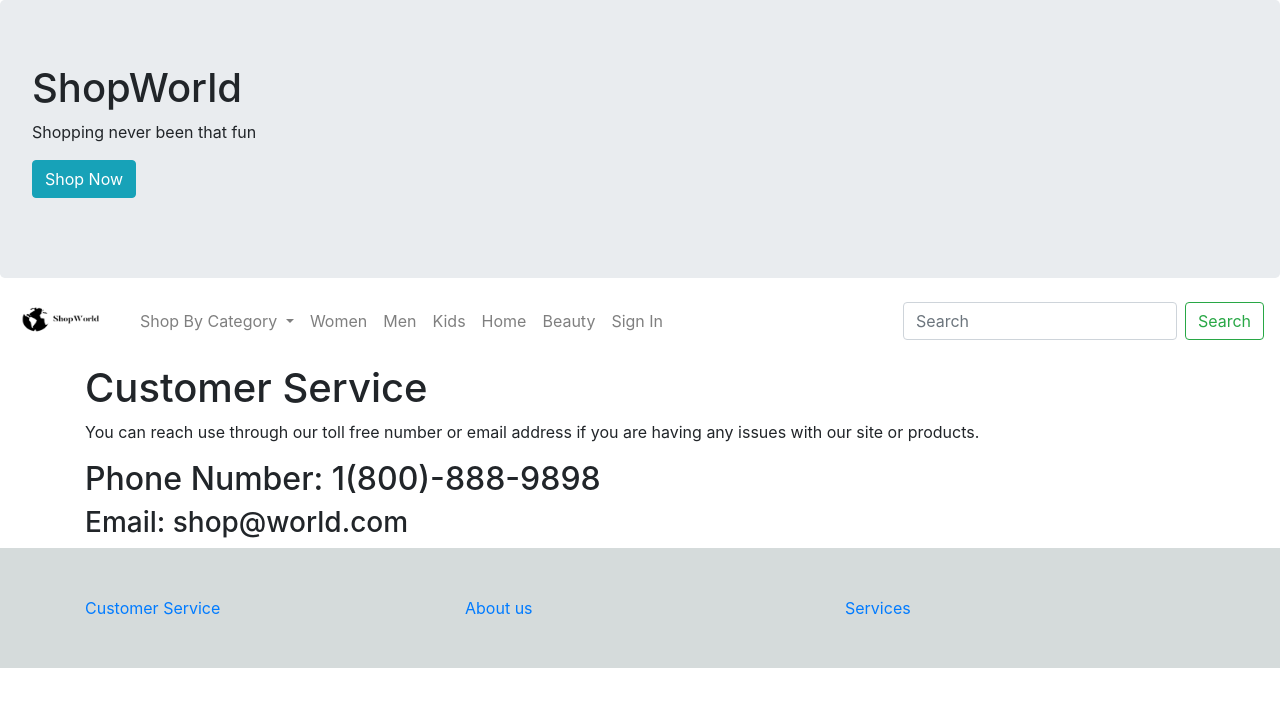
After one commit to ViktoryiaStrylets/Ecommerce, a Django app: page /customerservice/ in a window 1280 px wide. The commit adds this page. Shown: the top 707 px of the page. Run offline with Django 3.2, Linux system fonts and the light colour scheme; some libraries are stand-ins or nearby versions.

Commit message:
Added a customer service page to blog. Successfully redirects.

```diff
--- a/blog/templates/blog/base.html
+++ b/blog/templates/blog/base.html
@@ -94,7 +94,7 @@
              <div class="col-md-12">
                  <div class="row">
                      <div class="col-lg-4 col-md-12">
-                         <a href="#Customer Service">
+                         <a href="/customerservice">
                              Customer Service
                          </a>
                      </div>
--- /dev/null
+++ b/blog/templates/blog/customer_service.html
@@ -0,0 +1,7 @@
+{% extends "blog/base.html" %}
+{% block content %}
+<h1>Customer Service</h1>
+<p>You can reach use through our toll free number or email address if you are having any issues with our site or products.<p>
+<h2>Phone Number: 1(800)-888-9898</h2>
+<h3>Email: shop@world.com</h3>
+{% endblock content %}
--- a/blog/url.py
+++ b/blog/url.py
@@ -5,4 +5,5 @@ urlpatterns = [
     path('', views.home, name='blog-home'),
     path('about/', views.about, name='blog-about'),
     path('services/', views.services, name='blog-services'),
+    path('customerservice/', views.customerService, name='blog-customerservice'),
 ]
--- a/blog/views.py
+++ b/blog/views.py
@@ -12,3 +12,6 @@ def about(request):
 
 def services(request):
     return render(request, 'blog/services.html')
+
+def customerService(request):
+    return render(request, 'blog/customer_service.html')
```
